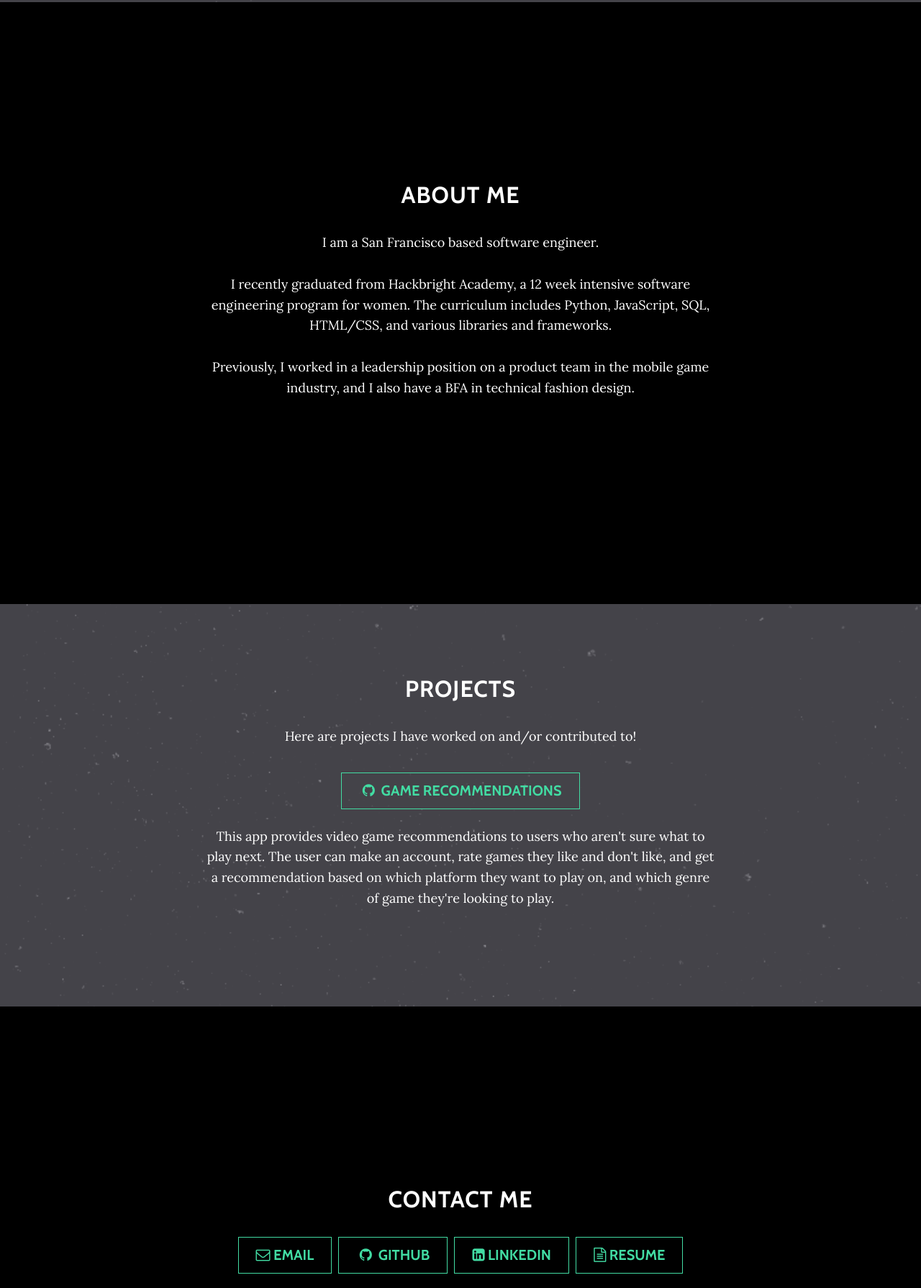
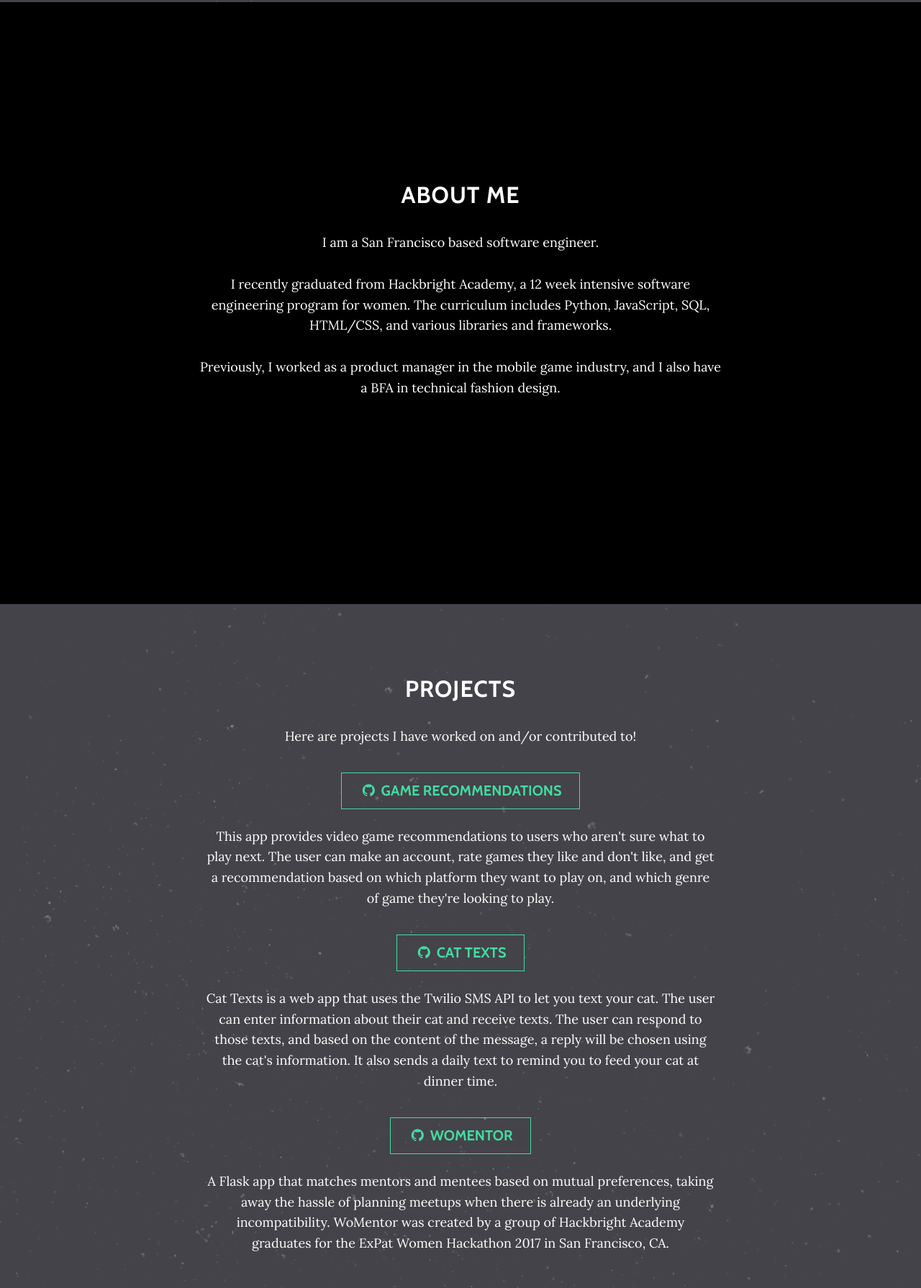
Before and after one commit to ceorourke/ceorourke.github.io, a website: page index.html in a window 1280 px wide. Shown: the part 797-2586 px from the top of the page at 72% size. Drawn offline with nearby package versions, Linux system fonts and the light colour scheme; some packages are replaced by stand-ins of ours.

Commit message:
added projects

```diff
--- a/css/grayscale.css
+++ b/css/grayscale.css
@@ -140,13 +140,18 @@ a {
     background: rgba(255, 255, 255, 0.1); }
 
 .content-section {
-  padding-top: 100px; }
+  padding-top: 100px;
+  position: absolute;
+  right: 0px;
+  width: 300px;
+  padding: 10px;
+}
 
-.download-section {
+.project-section {
   width: 100%;
   padding: 50px 0;
   color: white;
-  background: url(../img/downloads-bg.jpg) no-repeat center center scroll;
+  background: url(../img/stardust_@2X.png) no-repeat center center scroll;
   background-color: black;
   -webkit-background-size: cover;
   -moz-background-size: cover;
@@ -161,7 +166,7 @@ a {
 @media (min-width: 767px) {
   .content-section {
     padding-top: 250px; }
-  .download-section {
+  .project-section {
     padding: 100px 0; }
   #map {
     height: 350px;
--- a/index.html
+++ b/index.html
@@ -79,7 +79,7 @@
     </header>
 
     <!-- About Section -->
-    <section id="about" class="container content-section text-center">
+<!--     <section id="about" class="container content-section text-center">
         <div class="row">
             <div class="col-lg-8 offset-md-2">
                 <h2>About Me</h2>
@@ -87,12 +87,27 @@
                     I recently graduated from Hackbright Academy, a 12 week intensive software engineering
                     program for women. The curriculum includes Python, JavaScript, SQL, HTML/CSS, and various
                     libraries and frameworks. <br/><br/>
-                    Previously, I worked in a leadership position on a product team in the mobile game industry, and I also have a BFA in technical fashion design.</p>
+                    Previously, I worked as a product manager in the mobile game industry, and I also have a BFA in technical fashion design.</p>
             </div>
         </div>
+    </section> -->
+
+    <section id="about" class="content-section text-center">
+      <div class="container">
+        <div class="row">
+          <div class="col-lg-8 mx-auto">
+            <h2>About Me</h2>
+            <p>I am a San Francisco based software engineer. <br/><br/>
+                I recently graduated from Hackbright Academy, a 12 week intensive software engineering
+                program for women. The curriculum includes Python, JavaScript, SQL, HTML/CSS, and various
+                libraries and frameworks. <br/><br/>
+                Previously, I worked as a product manager in the mobile game industry, and I also have a BFA in technical fashion design.</p>
+          </div>
+        </div>
+      </div>
     </section>
 
-    <!-- Download Section -->
+    <!-- Project Section -->
     <section id="download" class="content-section text-center">
         <div class="download-section">
             <div class="container">
@@ -101,29 +116,67 @@
                     <p>Here are projects I have worked on and/or contributed to!</p>
                         <a href="https://github.com/ceorourke/game_recommendations" class="btn btn-default btn-lg"><i class="fa fa-github fa-fw"></i> <span class="network-name">Game Recommendations</span></a></br></br>
                     <p>This app provides video game recommendations to users who aren't sure what to play next. The user can make an account, rate games they like and don't like, and get a recommendation based on which platform they want to play on, and which genre of game they're looking to play.</p>
+
+                        <a href="https://github.com/ceorourke/cat-texts" class="btn btn-default btn-lg"><i class="fa fa-github fa-fw"></i> <span class="network-name">Cat Texts</span></a></br></br>
+                    <p>Cat Texts is a web app that uses the Twilio SMS API to let you text your cat. The user can enter information about their cat and receive texts. The user can respond to those texts, and based on the content of the message, a reply will be chosen using the cat's information. It also sends a daily text to remind you to feed your cat at dinner time.</p>
+
+                        <a href="https://github.com/cgsarfati/WoMentor" class="btn btn-default btn-lg"><i class="fa fa-github fa-fw"></i> <span class="network-name">WoMentor</span></a></br></br>
+                    <p>A Flask app that matches mentors and mentees based on mutual preferences, taking away the hassle of planning meetups when there is already an underlying incompatibility. WoMentor was created by a group of Hackbright Academy graduates for the ExPat Women Hackathon 2017 in San Francisco, CA.</p>
                 </div>
             </div>
         </div>
     </section>
+
+<!--     <section id="download" class="download-section content-section text-center">
+      <div class="container">
+        <div class="col-lg-8 mx-auto">
+            <h2>Projects</h2>
+                <p>Here are projects I have worked on and/or contributed to!</p>
+                    <a href="https://github.com/ceorourke/game_recommendations" class="btn btn-default btn-lg"><i class="fa fa-github fa-fw"></i> <span class="network-name">Game Recommendations</span></a></br></br>
+                <p>This app provides video game recommendations to users who aren't sure what to play next. The user can make an account, rate games they like and don't like, and get a recommendation based on which platform they want to play on, and which genre of game they're looking to play.</p>
+
+                    <a href="https://github.com/ceorourke/cat-texts" class="btn btn-default btn-lg"><i class="fa fa-github fa-fw"></i> <span class="network-name">Cat Texts</span></a></br></br>
+                <p>Cat Texts is a web app that uses the Twilio SMS API to let you text your cat. The user can enter information about their cat and receive texts. The user can respond to those texts, and based on the content of the message, a reply will be chosen using the cat's information. It also sends a daily text to remind you to feed your cat at dinner time.</p>
+
+                    <a href="https://github.com/cgsarfati/WoMentor" class="btn btn-default btn-lg"><i class="fa fa-github fa-fw"></i> <span class="network-name">WoMentor</span></a></br></br>
+                <p>A Flask app that matches mentors and mentees based on mutual preferences, taking away the hassle of planning meetups when there is already an underlying incompatibility. WoMentor was created by a group of Hackbright Academy graduates for the ExPat Women Hackathon 2017 in San Francisco, CA.</p>
+        </div>
+      </div>
+    </section> -->
 
     <!-- Contact Section -->
     <section id="contact" class="container content-section text-center">
         <div class="row">
             <div class="col-lg-8 offset-md-2">
                 <h2>Contact me</h2>
-<!--                 <p>Feel free to leave us a comment on the <a href="http://startbootstrap.com/template-overviews/grayscale/">Grayscale template overview page</a> on Start Bootstrap to give some feedback about this theme!</p> -->
                 <ul class="list-inline banner-social-buttons">
                     <li class="list-inline-item">
-                        <a href="mailto:elena.colleen@gmail.com" class="btn btn-default btn-lg"><i class="fa fa-envelope-o"></i> <span class="network-name">Email</span></a>
+                        <a href="mailto:elena.colleen@gmail.com"
+                           class="btn btn-default btn-lg">
+                           <i class="fa fa-envelope-o"></i>
+                           <span class="network-name">Email</span>
+                       </a>
                     </li>
                     <li class="list-inline-item">
-                        <a href="https://github.com/ceorourke" class="btn btn-default btn-lg"><i class="fa fa-github fa-fw"></i> <span class="network-name">Github</span></a>
+                        <a href="https://github.com/ceorourke"
+                           class="btn btn-default btn-lg">
+                           <i class="fa fa-github fa-fw"></i>
+                           <span class="network-name">Github</span>
+                       </a>
                     </li>
                     <li class="list-inline-item">
-                        <a href="https://www.linkedin.com/in/colleenelena/" class="btn btn-default btn-lg"><i class="fa fa-linkedin-square"></i> <span class="network-name">LinkedIn</span></a>
+                        <a href="https://www.linkedin.com/in/colleenelena/"
+                           class="btn btn-default btn-lg">
+                           <i class="fa fa-linkedin-square"></i>
+                           <span class="network-name">LinkedIn</span>
+                       </a>
                     </li>
                     <li class="list-inline-item">
-                        <a href="./colleen_orourke_resume.pdf" class="btn btn-default btn-lg"><i class="fa fa-file-text-o"></i> <span class="network-name">Resume</span></a>
+                        <a href="./colleen_orourke_resume.pdf"
+                           class="btn btn-default btn-lg">
+                           <i class="fa fa-file-text-o"></i>
+                           <span class="network-name">Resume</span>
+                       </a>
                     </li>
                 </ul>
             </div>
```
Also changed, not shown: css/grayscale.min.css.
